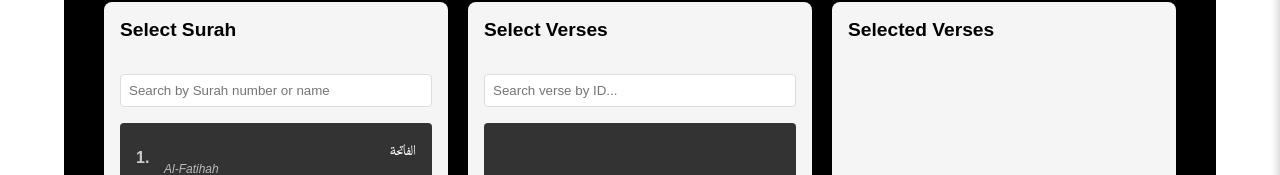
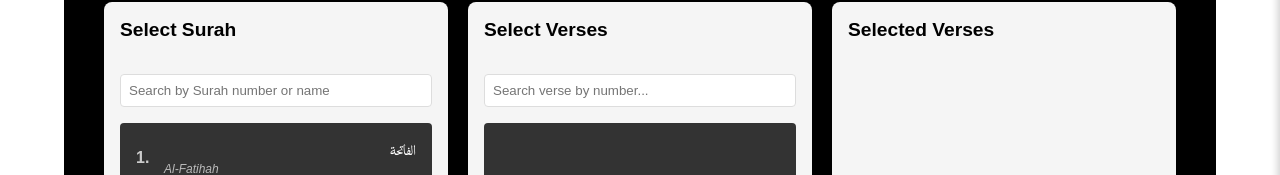
Before and after one commit to takasurazeem/al-tanzeel-react, a Next.js app: page / in a window 1280 px wide. Shown: the part 158-333 px from the top of the page. Built offline with nearby package versions, Linux system fonts and the light colour scheme.

Commit message:
Update verse search placeholder from 'Search verse by ID...' to 'Search verse by number...' for UI consistency الحمدالله

```diff
--- a/src/app/FirstRow/VerseList/VerseList.js
+++ b/src/app/FirstRow/VerseList/VerseList.js
@@ -50,7 +50,7 @@ export const VerseList = ({ verses, fontSize, onVerseSelect, selectedVerses, sea
       <div className={`${styles.content} ${isCollapsed && isMobile ? styles.contentCollapsed : ''}`}>
         <input
           type="text"
-          placeholder="Search verse by ID..."
+          placeholder="Search verse by number..."
           value={searchTerm}
           onChange={onSearchChange}
           className={styles.searchInput}
```
